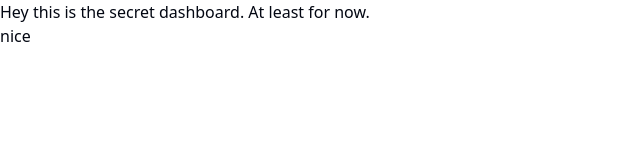
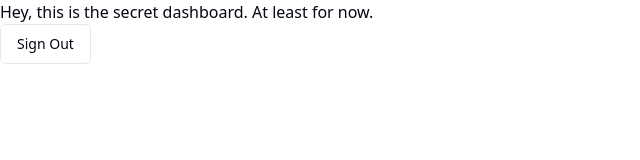
Before and after one commit to Anmol-Baranwal/Designlyfe, a Next.js app: page /dashboard in a window 1280 px wide. Shown: the top 160 px of the page, without its empty margins (0-640 px from the left). Built offline with nearby package versions, Linux system fonts and the light colour scheme; no server answers.

Commit message:
feat: add dashboard with sign out option

```diff
--- a/src/pages/dashboard.tsx
+++ b/src/pages/dashboard.tsx
@@ -1,8 +1,32 @@
-export default function Dashboard() {
+import { Button } from '@/components/ui/button'
+import { signOut } from 'firebase/auth'
+
+interface DashboardProps {
+  userId: string
+  email: string | null
+}
+
+const Dashboard: React.FC<DashboardProps> = ({ userId, email }) => {
+  const handleSignOut = async () => {
+    try {
+      await signOut()
+      console.log('User signed out')
+    } catch (error) {
+      console.error(error)
+    }
+  }
+
   return (
     <div>
-      Hey this is the secret dashboard. At least for now.
-      <h1>nice</h1>
+      Hey, this is the secret dashboard. At least for now.
+      <h1>
+        {userId} {email}
+      </h1>
+      <Button variant="outline" type="button" onClick={handleSignOut}>
+        Sign Out
+      </Button>
     </div>
   )
 }
+
+export default Dashboard
```
